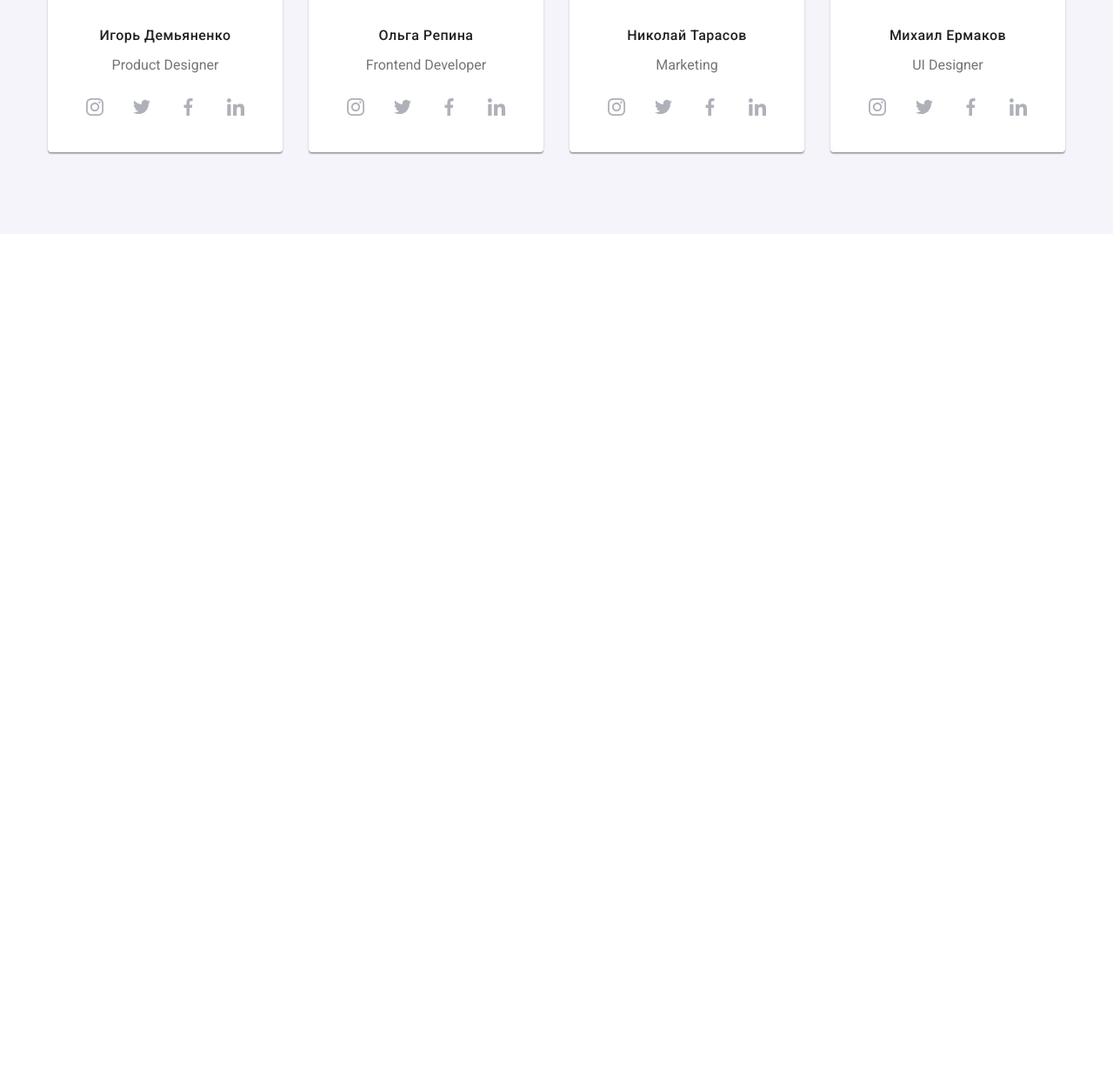
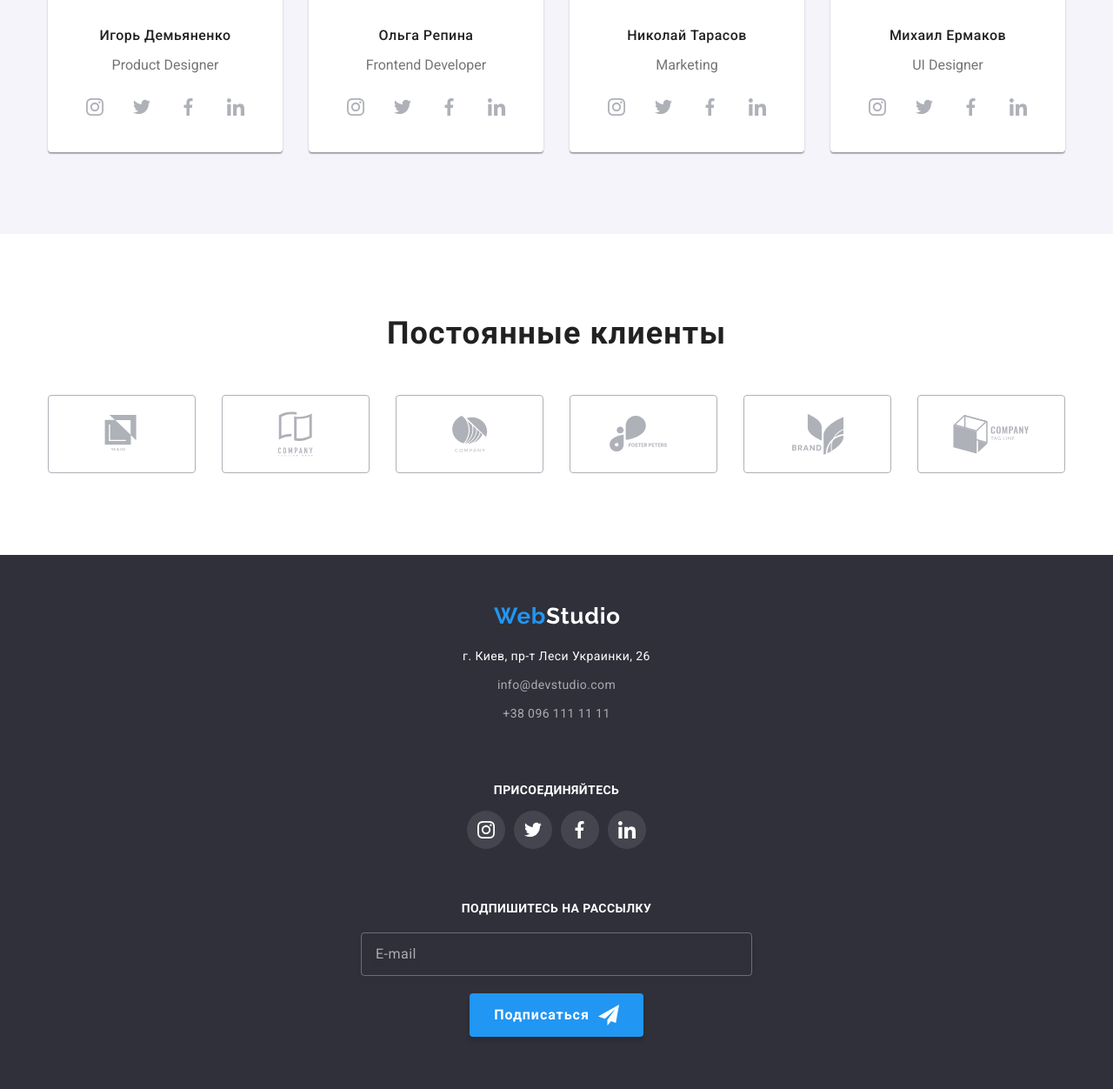
Before and after one commit to YevheniiYadroch/-goit-markup-hw-08, a plain HTML site: page index.html in a window 1280 px wide. Shown: the part 2145-3397 px from the top of the page at 87% size. Before the commit the page ends 2414 px from the top, so only its background shows below. Drawn offline with nearby package versions, Linux system fonts and the light colour scheme.

Commit message:
hw8 in progress

```diff
--- a/index.html
+++ b/index.html
@@ -366,7 +366,7 @@
                 </ul>
             </div>
         </section>
-        <!-- <section class="clients">
+        <section class="clients">
             <h2 class="section-header">Постоянные клиенты</h2>
 
                 <ul class="clients-links list container">
@@ -414,7 +414,7 @@
                     </li>
                 </ul>
 
-        </section> -->
+        </section>
         <div data-modal class="backdrop is-hidden">
             <div class="modal">
                 <button data-modal-close class="close">
@@ -473,7 +473,7 @@
         <script src="./js/modal.js"></script>
         <script src="./js/burger-menu.js"></script>
     </main>
-    <!-- <footer class="footer">
+    <footer class="footer">
         <div class="container">
             <div class="footer-section address-section">
                 <a href="index.html" class="logo">
@@ -521,7 +521,7 @@
                 </ul>
             </div>
             <div class="subscribe-section">
-                <form name="subscribe-form" class="subscribe-section__form">
+                <form name="subscribe-section-form" class="subscribe-section__form">
                     <div class="subscribe-section__field">
                         <label class="subscribe-section__label" for="user-email">Подпишитесь на рассылку</label>
                         <input class="subscribe-section__input" type="email" name="email" id="email" placeholder="E-mail">
@@ -533,6 +533,6 @@
                 </form>
             </div>
         </div>
-    </footer>   -->
+    </footer>
 </body>
 </html>
--- a/sass/components/_clients.scss
+++ b/sass/components/_clients.scss
@@ -1,8 +1,11 @@
 .clients {
-  padding: 94px 0;
+  padding: 60px 0;
 }
 
 .clients-links {
+  display: flex;
+  flex-wrap: wrap;
+
   .logo-1 {
     width: 49px;
     height: 44px;
@@ -38,7 +41,7 @@
     align-items: center;
     justify-content: center;
 
-    width: 170px;
+    width: 210px;
     height: 90px;
     border: 1px solid var(--primary-icon);
     box-sizing: border-box;
@@ -58,8 +61,109 @@
   &__icon {
     fill: currentColor;
   }
+}
 
-  &__item:not(:last-child) {
+@media screen and (max-width: 767px) {
+  .clients-links__item:nth-child(odd) {
     margin-right: 30px;
   }
+  .clients-links__item:nth-child(-n + 4) {
+    margin-bottom: 30px;
+  }
 }
+
+@media screen and (min-width: 767px) and (max-width: 1199px) {
+  .clients-links {
+    &__link {
+      width: 226px;
+    }
+    &__item:not(:nth-child(3n)) {
+      margin-right: 30px;
+    }
+    &__item:nth-child(-n + 3) {
+      margin-bottom: 30px;
+    }
+  }
+}
+
+@media screen and (min-width: 1200px) {
+  .clients {
+    padding: 94px 0;
+  }
+
+  .clients-links {
+    &__link {
+      width: 170px;
+    }
+
+    &__item:not(:last-child) {
+      margin-right: 30px;
+    }
+  }
+}
+
+// .clients {
+//   padding: 94px 0;
+// }
+
+// .clients-links {
+//   .logo-1 {
+//     width: 49px;
+//     height: 44px;
+//   }
+
+//   .logo-2 {
+//     width: 40px;
+//     height: 52px;
+//   }
+
+//   .logo-3 {
+//     width: 41px;
+//     height: 42px;
+//   }
+
+//   .logo-4 {
+//     width: 79px;
+//     height: 42px;
+//   }
+
+//   .logo-5 {
+//     width: 59px;
+//     height: 47px;
+//   }
+
+//   .logo-6 {
+//     width: 88px;
+//     height: 45px;
+//   }
+
+//   &__link {
+//     display: flex;
+//     align-items: center;
+//     justify-content: center;
+
+//     width: 170px;
+//     height: 90px;
+//     border: 1px solid var(--primary-icon);
+//     box-sizing: border-box;
+//     border-radius: 4px;
+//     color: var(--primary-icon);
+
+//     transition: border 250ms cubic-bezier(0.4, 0, 0.2, 1),
+//       color 250ms cubic-bezier(0.4, 0, 0.2, 1);
+
+//     &:hover,
+//     &:focus {
+//       border: 1px solid var(--accent-color);
+//       color: var(--accent-color);
+//     }
+//   }
+
+//   &__icon {
+//     fill: currentColor;
+//   }
+
+//   &__item:not(:last-child) {
+//     margin-right: 30px;
+//   }
+// }
--- a/sass/components/_footer.scss
+++ b/sass/components/_footer.scss
@@ -7,10 +7,12 @@
 .footer-section {
   display: flex;
   flex-direction: column;
-  align-items: flex-start;
+  align-items: center;
+  margin-right: auto;
+  margin-left: auto;
 
   &__item {
-    text-align: left;
+    text-align: center;
     &:not(:last-child) {
       margin-bottom: 9px;
     }
@@ -46,7 +48,7 @@
   }
 
   .social-network {
-    margin-top: 20px;
+    margin-bottom: 60px;
     display: flex;
 
     &__link {
@@ -64,25 +66,29 @@
 }
 
 .address-section {
-  margin-right: 70px;
-  width: 231px;
+  // margin-right: 70px;
+  // width: 231px;
+  margin-bottom: 60px;
 }
 
 .subscribe-section {
-  margin-left: 93px;
+  // margin-left: 93px;
 
   &__form {
     display: flex;
-    align-items: flex-end;
+    flex-direction: column;
+    justify-content: center;
+    align-items: center;
   }
 
   &__field {
     display: flex;
     flex-direction: column;
+    align-items: center;
   }
 
   &__label {
-    padding: 7px 0 0;
+    padding: 0 0 0;
     margin: 0 0 20px;
 
     font-weight: 700;
@@ -96,7 +102,7 @@
   }
 
   &__input {
-    width: 358px;
+    width: 450px;
     height: 50px;
     padding: 0;
     padding-left: 16px;
@@ -121,11 +127,11 @@
   }
 
   &__button {
+    margin-top: 20px;
     display: flex;
     width: 200px;
     height: 50px;
     padding: 0;
-    margin-left: 12px;
     align-items: center;
     justify-content: center;
 
```
Also changed, not shown: css/main.css, css/main.min.css, 2 other files.
